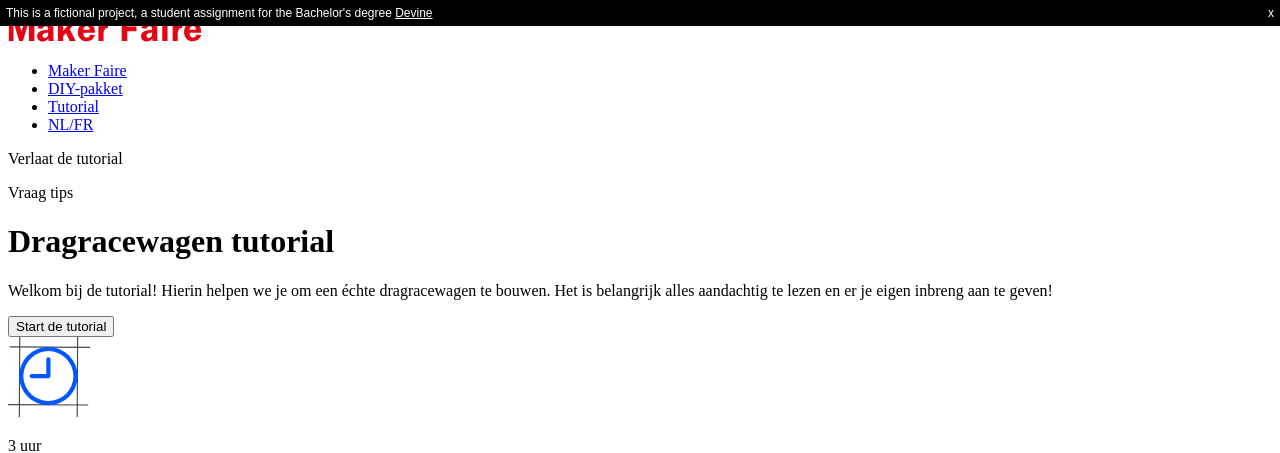
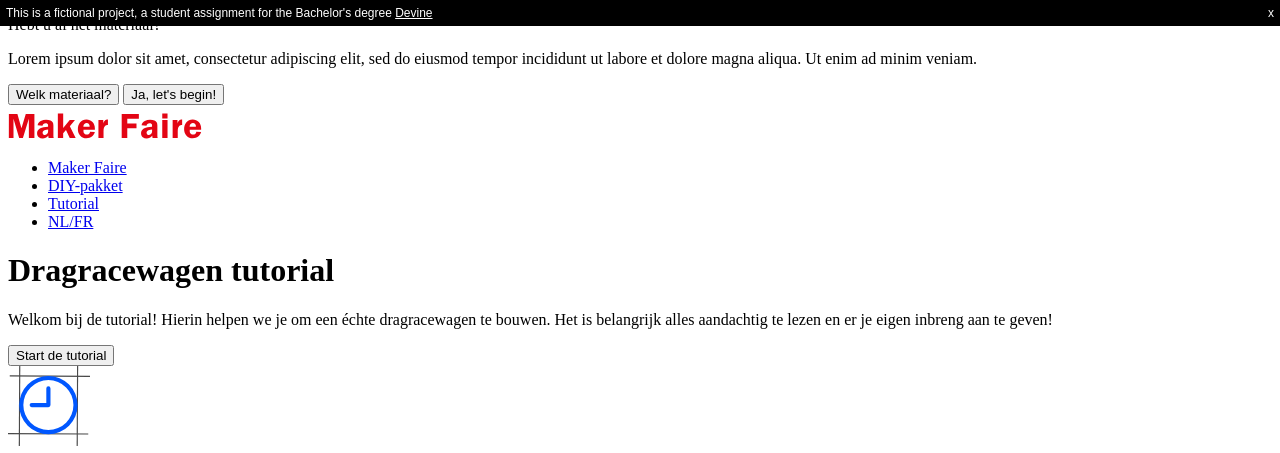
Before and after one commit to EwoutVerhamme/makerfaire, a PHP site: page /index.php?page=tutorial in a window 1280 px wide. Shown: the top 453 px of the page. Run offline with PHP 8.4, Linux system fonts and the light colour scheme.

Commit message:
made a popup in JS for the tutorial

```diff
--- a/src/js/script.js
+++ b/src/js/script.js
@@ -2,9 +2,16 @@
   // Selectors
 const navigation = document.querySelector('.nav');
 const tutorialButton = document.querySelectorAll('.tutorial__button');
-const secondNavigation = document.querySelector('.second__nav')
+const header = document.querySelector('.header')
 
-const step0 = document.querySelector('.step__0');
+// SELECT THE POPUP TO CHANCE HTML
+const popup = document.querySelector('.popup__wrapper');
+const popupTitle = document.querySelector('.popup__title');
+const popupSubtext = document.querySelector('.popup__subtext');
+const popupButton1 = document.querySelector('.button1');
+const popupButton2 = document.querySelector('.button2');
+
+// SELECT ALL THE STEPS
 const step1 = document.querySelector('.step__1');
 const step2 = document.querySelector('.step__2');
 const step3 = document.querySelector('.step__3');
@@ -14,15 +21,11 @@
 // BEGIN TUTORIAL CODE
 tutorialButton.forEach(button => {
   button.addEventListener('click', (e) => {
-
     switch(e.target.id) {
       case "0":
-        navigation.classList.add('hidden');
-        secondNavigation.classList.remove('hidden');
-        secondNavigation.classList.add('visible');
-        step0.classList.add("hidden");
-        step1.classList.add('visible');
-        navigation.classList.add("hidden");
+        header.style.filter =  "blur(8px)";
+        // navigation.style.filter =  "blur(8px)";
+        popup.style.zIndex = "5"
         break;
       case "1":
         step1.classList.add("hidden");
--- a/src/view/order/home.php
+++ b/src/view/order/home.php
@@ -1,11 +1,12 @@
 <header class="header">
     <nav class="nav">
         <div class="menu">
-            <img src="../../assets/img/home/logo_nav.svg" alt="Maker Faire navigation logo" class="nav__img">
+            <a class="menu__item" href="index.php"><img src="../../assets/img/home/logo_nav.svg"></a>
             <ul class="menu__items">
                 <li class="menu__item"><a class="menu__item" href="#makerfaire">Maker Faire</a></li>
                 <li class="menu__item"><a class="menu__item" href="index.php?page=kit">DIY-pakket</a></li>
-                <li class="highlight menu__item"><a class="highlight" href="index.php?page=tutorial">Tutorial</a></li>
+                <li class="highlight menu__item"><a class="highlight" href="index.php?page=tutorial">Tutorial</a>
+                </li>
                 <li class="menu__item"><a class="menu__item" href="#">NL/FR</a></li>
             </ul>
         </div>
--- a/src/view/order/kit.php
+++ b/src/view/order/kit.php
@@ -1,6 +1,6 @@
 <nav class="nav">
     <div class="menu">
-        <img src="../../assets/img/home/logo_nav.svg" alt="Maker Faire navigation logo" class="nav__img">
+        <a class="menu__item" href="index.php"><img src="../../assets/img/home/logo_nav.svg"></a>
         <ul class="menu__items">
             <li class="menu__item"><a class="menu__item" href="index.php#makerfaire">Maker Faire</a></li>
             <li class="menu__item"><a class="menu__item" href="index.php?page=kit">DIY-pakket</a></li>
--- a/src/view/order/tutorial.php
+++ b/src/view/order/tutorial.php
@@ -1,7 +1,22 @@
+<div class="popup__wrapper">
+    <div class="popup">
+        <p class="popup__title">
+            Hebt u al het materiaal?
+        </p>
+        <p class="popup__subtext">
+            Lorem ipsum dolor sit amet, consectetur adipiscing elit, sed do eiusmod tempor incididunt ut labore et
+            dolore magna aliqua. Ut enim ad minim veniam.
+        </p>
+        <div class="popup__buttons">
+            <button class="popup__button button1">Welk materiaal?</button>
+            <button class="popup__button button2">Ja, let's begin!</button>
+        </div>
+    </div>
+</div>
 <header class="header">
     <nav class="nav">
         <div class="menu">
-            <img src="../../assets/img/home/logo_nav.svg" alt="Maker Faire navigation logo" class="nav__img">
+            <a class="menu__item" href="index.php"><img src="../../assets/img/home/logo_nav.svg"></a>
             <ul class="menu__items">
                 <li class="menu__item"><a class="menu__item" href="index.php">Maker Faire</a></li>
                 <li class="menu__item"><a class="menu__item" href="index.php?page=kit">DIY-pakket</a></li>
@@ -10,10 +25,6 @@
             </ul>
         </div>
     </nav>
-    <div class="second__nav">
-        <p class="second__nav--text">Verlaat de tutorial</p>
-        <p class="second__nav--text">Vraag tips</p>
-    </div>
     <div class="header__info step__0">
         <h1 class="header__title">Dragracewagen tutorial</h1>
         <p class="header__subtext subtext">
```
Also changed, not shown: src/css/home.css (+4 -3 lines), src/css/tutorial.css (+24 -15 lines).
